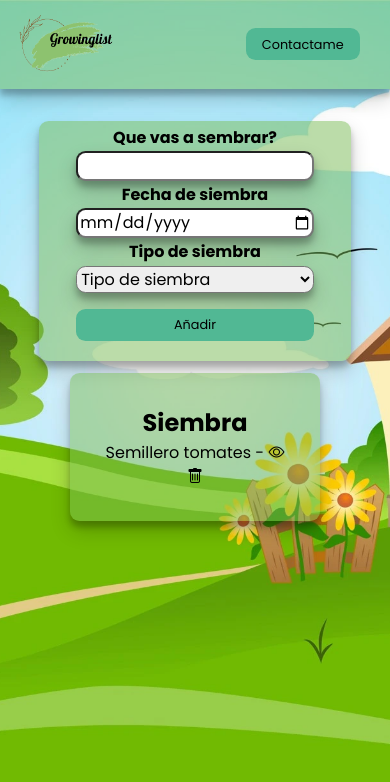
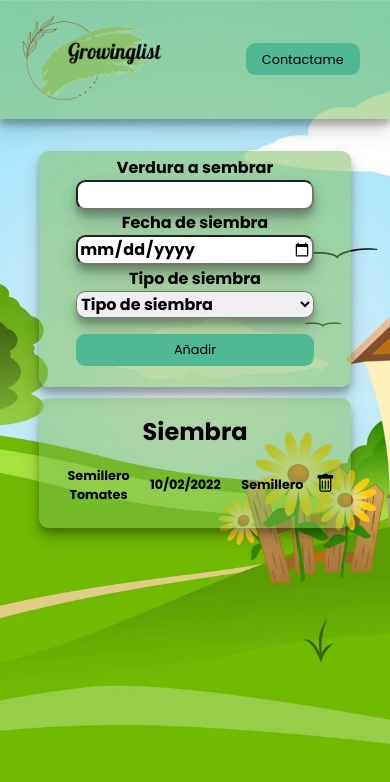
Before and after one commit to SirSuk/todohuerta, a website with bundled scripts: page index.html in a window 390 px wide. Built offline with nearby package versions, Linux system fonts and the light colour scheme.

Commit message:
corregida funcion borrar

```diff
--- a/index.html
+++ b/index.html
@@ -9,6 +9,7 @@
   <title>Mi lista de siembra</title>
 </head>
 <body>
+   <!--Header-->
   <header class="header">
     <img class="logo"src="newlogo.png" alt="">
     <h1 class="h1">Mi lista de siembra</h1>
@@ -19,45 +20,37 @@
   <div class="container">
     <h1 class="h1 dnone">Mi lista de siembra</h1>
 
+
+    <!--Formulario-->
     <form class="form-principal">
       <div class="inputs">
-        <label class="label"
-                 for="fecha">Que vas a sembrar?</label>
-        <input  class="input"
-                type="text"
-                name="hortaliza">
-        <label class="label"
-                for="fecha">Fecha de siembra</label>
-        <input class="input"
-               id="fecha"
-               type="date"
-               name="fecha">
+        <label class="label">Verdura a sembrar <input  class="input" type="text"name="hortaliza"> </label>
 
-          <label class="label"
-                 for="tipo-siembra">Tipo de siembra </label>
-                <select class= "select" id="tipo-siembra" name="tipo-siembra">
-                  <option value="">Tipo de siembra</option>
-                  <option  name="semillero" value="semillero">Semillero</option>
-                  <option  name="semillero" value="siembra-directa">Siembra directa</option>
-                 </select>
+        <label class="label" >Fecha de siembra <input class="input" id="fecha" type="date" name="fecha" placeholder="fecha de la siembra"></label>
+
+        <label class="label" for="tipo-siembra">Tipo de siembra
+          <select class= "select" id="tipo-siembra" name="tipoSiembra">
+            <option value="">Tipo de siembra</option>
+            <option  name="semillero" value="semillero">Semillero</option>
+            <option  name="siembraDirecta" value="siembra-directa">Siembra directa</option>
+           </select>
+        </label>
       </div>
-
         <button class="btn">Añadir</button>
-
-
     </form>
 
-
+ <!--Caja tareas-->
     <section class="caja-tareas">
-      <h2>Siembra</h2>
+      <h2 class="caja-tareas-h2">Siembra</h2>
 
       <article class="siembra">
-        <span class="texto">Semillero tomates</span> - <span class="fecha"></span><i class="icon eye-icon bi bi-eye"></i><i class="icon delete-icon bi bi-trash"></i>
+        <span class="texto">Semillero tomates</span>
+        <span class="fecha"> 10/02/2022 </span>
+        <span class="sowing-type"> semillero </span>
+        <i class="icon delete-icon bi bi-trash"></i>
       </article>
 
-
-
-
+    </section>
   </div>
 
 
--- a/src/helpers/getValuesAndCheckEmpty.js
+++ b/src/helpers/getValuesAndCheckEmpty.js
@@ -2,7 +2,7 @@ const getValueAndCheckEmpty = (input) => {
 
   const value = input.value
 
-  if (value.trim() === '') {
+  if (value.trim() === '' || value === undefined) {
     input.classList.add('vacio')
     return 'está vacío'
 
--- a/src/main.js
+++ b/src/main.js
@@ -1,10 +1,60 @@
+
 import { getValueAndCheckEmpty } from './helpers/getValuesAndCheckEmpty.js'
 
+
 const form = document.querySelector(".form-principal");
-const cajaTareas = document.querySelector(".caja-tareas")
-console.log(form)
+const cajaTareas = document.querySelector(".caja-tareas");
+
+
+
+/*añadir siembra */
+
+const addSiembra = (e) => {
+  e.preventDefault();
+  const hortaliza = getValueAndCheckEmpty(form.hortaliza)
+  const fecha = getValueAndCheckEmpty(form.fecha)
+  const tipoSiembra = getValueAndCheckEmpty(form.tipoSiembra)
+  console.log(hortaliza, fecha, tipoSiembra)
+
+
+if (hortaliza === 'está vacío' || fecha === 'está vacío'|| tipoSiembra === 'está vacío') {
+  return
+}
+
+const nuevaSiembra = document.createElement('article');
+  nuevaSiembra.classList.add("siembra")
+  console.log(nuevaSiembra)
+
+nuevaSiembra.innerHTML = `
+        <span class="texto">${hortaliza}</span>
+        <span class="fecha"> ${fecha}</span>
+        <span class="sowing-type"> ${tipoSiembra} </span>
+        <i class="icon delete-icon bi bi-trash"></i>
+`
+cajaTareas.appendChild(nuevaSiembra)
+
 console.log(cajaTareas)
-form.onsubmit()
+}
+
+
+/*borrar siembra */
+
+const deleteSiembra = (e) => {
+
+  if (e.target.classList.contains('icon')) {
+    console.log(e.target.parentElement)
+    const youSure = confirm('¿Estás segur@?')
+    if (youSure) {
+       e.target.parentElement.remove()
+    }
+  }
+
+}
+
+
+
+form.onsubmit =(e) => addSiembra(e);
+cajaTareas.addEventListener("click", (e) => deleteSiembra(e));
 
 
 
@@ -114,5 +164,3 @@ form.onsubmit()
 //     if (youSure) event.target.parentElement.remove()
 
 //   }
-
-// }
--- a/src/styles/sass/_variables.scss
+++ b/src/styles/sass/_variables.scss
@@ -1,5 +1,6 @@
 $primary:  #8dc26f;
 $secondary: #76b8527f;
 $complementary: #51B894;
+$accent: #A9B851;
 $radius: .6rem;
 $shadow: 0 10px 20px rgba(0,0,0,0.19), 0 6px 6px rgba(0,0,0,0.23);
--- a/src/styles/sass/style.scss
+++ b/src/styles/sass/style.scss
@@ -10,30 +10,33 @@ font-family: 'Poppins', sans-serif;
 */
 
 
-/* Animation */
-
-// body {
-//   animation: move-forever 25s cubic-bezier(.55,.5,.45,.5)     infinite;
-// }
-
-// @keyframes move-forever {
-//   0% {
-//    transform: translate3d(-90px,0,0);
-//   }
-//   100% {
-//     transform: translate3d(85px,0,0);
-//   }
-// }
-
 body {
   background:url(../../../bg.webp) center/cover;
   height: 100vh;
   font-family: 'Poppins', sans-serif;
 }
 
+
+
+
+/**************/
+/*** ESTILOS GENERALES ***/
+/**************/
+
 .dnone{
   display:none;
 }
+.vacio{
+  outline: 2px solid rgb(255, 0, 132) !important;
+  outline-offset: 2px;
+   }
+
+
+
+/**************/
+/*** HEADER ***/
+/**************/
+
 .header{
   display:flex;
   justify-content: space-between;
@@ -47,12 +50,12 @@ body {
     font-size: 2  rem;
     font-weight: 600;
     font-family: 'Lobster', cursive;
-    letter-spacing: .2rem;;
+    letter-spacing: .2rem;
     margin-left: 1rem;
   }
   & .logo {
-    width: 100px;
-    height: 60px;
+    width: 150px;
+    height: 90px;
   }
   & .header-btn{
     padding:.4rem 1rem;
@@ -73,6 +76,10 @@ body {
 
 
 
+/**************/
+/*** CONTAINER ***/
+/**************/
+
 .container{
  width: 80%;
  max-width: 800px;
@@ -83,6 +90,10 @@ body {
 }
 
 
+/**************/
+/*** FORM***/
+/**************/
+
 .form-principal{
   box-shadow: $shadow;
   background-color: $secondary;
@@ -92,28 +103,34 @@ body {
   @include mixin.centrar;
   @include mixin.column;
 
-    & .inputs{
+    .inputs{
       display: flex;
       flex-direction: column;
       justify-content: center;
       align-items: center;
       gap: .1rem;
       border-radius: $radius;
-      &   input:focus{
-        color: primary;
-      }
-      .input{
+
+      input[type="text"] ,
+      input[type="date"] {
         border-radius: $radius;
         box-shadow: $shadow;
         width:90%;
+
+        &:focus {
+          background-color: $secondary;
         }
-        & .label{
+        }
+        .label{
           font-weight: bold;
         }
-        & #tipo-siembra.select{
+        select {
           border-radius: $radius;
           box-shadow: $shadow;
           width:90%;
+          &:focus {
+            background-color: $secondary;
+          }
         }
     }
     & div.select-container {
@@ -130,6 +147,9 @@ body {
   }
 
 
+/**************/
+/*** BTN ***/
+/**************/
 
   .btn{
     margin-top:1rem;
@@ -146,26 +166,63 @@ body {
       transform: scale(1.1);
   }
 }
+
+/**************/
+/*** CAJA TAREAS ***/
+/**************/
+
+
 .caja-tareas {
-  box-shadow: $shadow;
+
   text-align: center;
   border-radius: $radius;
-  width: 80%;
-  padding: 2rem;
+  width: 100%;
+  padding: 1rem;
+  margin:0;
   background-color: $secondary;
-  &.siembra{
-    display: flex;
-    gap:2rem;
-    justify-content: space-between;
-  }
-  &h2{
-    text-align:center;
-  }
-}
+  box-shadow: $shadow;
+
+    & .caja-tareas-h2{
+      text-align:center;
+      margin-bottom: 1rem;
+    }
+
+    & article.siembra{
+      font-size: 1.2rem;
+      display: flex;
+      justify-content: space-between;
+      align-items: center;
+      margin-bottom: .5rem;
+
+      &.delete-icon {
+        cursor: pointer;
+        color: red;
+      }
+
+      & span {
+        text-align: center;
+        width: 100%;
+        text-transform: capitalize;
+
+        }
+      }
+    }
+
+
+/**************/
+/*** MEDIAQUERYS  ***/
+/**************/
+
 
 @media(max-width:690px) {
   .h1 {
     display:none;
+  }
+  .caja-tareas span {
+    display:flex;
+    flex-direction: column;
+    font-size: .8rem;
+    font-weight: bold;
   }
 }
 
@@ -210,10 +267,7 @@ body {
 
 //     }
 
-//     .vacio{
-//       outline: 2px solid crimson !important;
-//       outline-offset: 2px;
-//     }
+
 //   }
 
 //   div.checkbox {
@@ -263,11 +317,7 @@ body {
 //       font-size: 1.1rem;
 //     }
 
-//     .eye-icon {
-//       color: #f2ff03;
-//       margin-right: auto;
-//       margin-left: 1rem;
-//     }
+//     .
 
 //     .delete-icon {
 //       cursor: pointer;
```
Also changed, not shown: src/styles/css/style.css, 1 other file.
